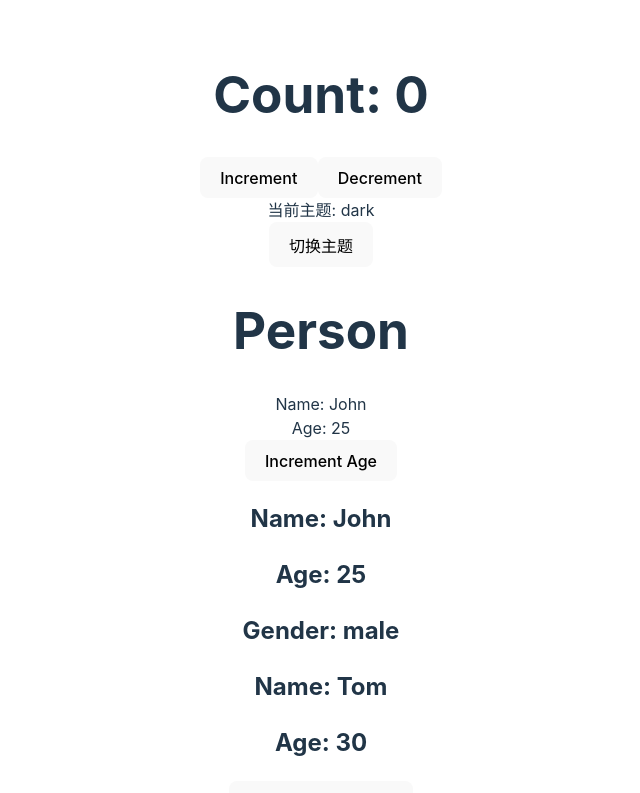
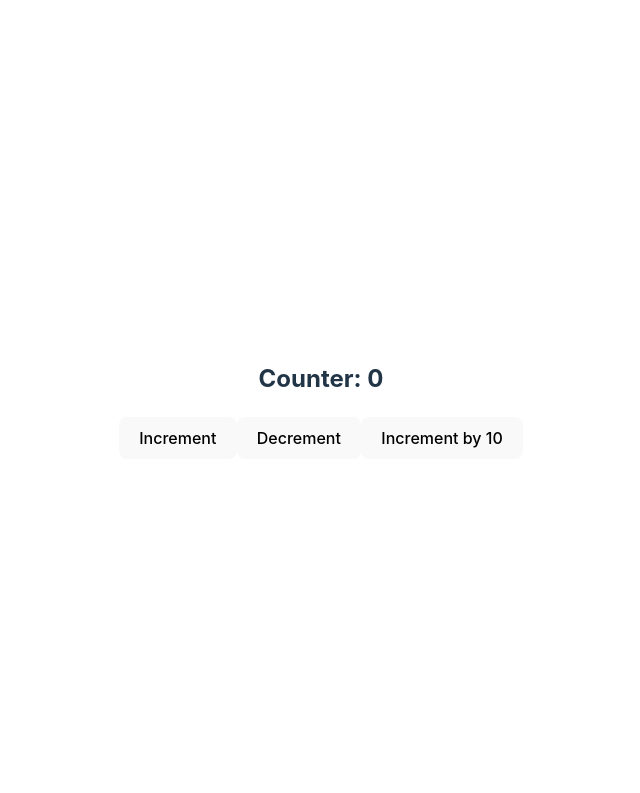
Before and after one commit to GuoXiCheng/react-sandbox, a React (Vite) app: page / in a window 1280 px wide. Shown: the top 793 px of the page, without its empty margins (319-959 px from the left). Built offline with nearby package versions, Linux system fonts and the light colour scheme.

Commit message:
add redux-demo

```diff
--- a/package.json
+++ b/package.json
@@ -10,8 +10,10 @@
     "preview": "vite preview"
   },
   "dependencies": {
+    "@reduxjs/toolkit": "^2.2.3",
     "react": "^18.2.0",
     "react-dom": "^18.2.0",
+    "react-redux": "^9.1.0",
     "styled-components": "^6.1.8"
   },
   "devDependencies": {
--- a/src/App.tsx
+++ b/src/App.tsx
@@ -1,6 +1,7 @@
-import './App.css'
-import HookDemo from './pages/hook-demo'
-import StateDemo from './pages/state-demo'
+import "./App.css";
+import HookDemo from "./pages/hook-demo";
+import ReduxDemo from "./pages/redux-demo";
+import StateDemo from "./pages/state-demo";
 
 function App() {
     // const [count, setCount] = useState(0)
@@ -10,7 +11,8 @@
             {/* <JSXDemo /> */}
             {/* <StylesDemo /> */}
             {/* <HookDemo /> */}
-      <StateDemo />
+            {/* <StateDemo /> */}
+            <ReduxDemo />
             {/* <div>
         <a href="https://vitejs.dev" target="_blank">
           <img src={viteLogo} className="logo" alt="Vite logo" />
@@ -32,7 +34,7 @@
         Click on the Vite and React logos to learn more
       </p> */}
         </>
-  )
+    );
 }
 
-export default App
+export default App;
--- /dev/null
+++ b/src/pages/redux-demo/Counter.tsx
@@ -0,0 +1,35 @@
+import { useDispatch, useSelector } from "react-redux";
+import { decrement, increment, incrementByAmount } from "./slice";
+
+export default function Counter() {
+    const count = useSelector(
+        (state: { counter: { value: number } }) => state.counter.value
+    );
+    const dispatch = useDispatch();
+
+    return (
+        <div>
+            <h2>Counter: {count}</h2>
+            <div>
+                <button
+                    aria-label="Increment value"
+                    onClick={() => dispatch(increment())}
+                >
+                    Increment
+                </button>
+                <button
+                    aria-label="Decrement value"
+                    onClick={() => dispatch(decrement())}
+                >
+                    Decrement
+                </button>
+                <button
+                    aria-label="Increment by 10"
+                    onClick={() => dispatch(incrementByAmount(10))}
+                >
+                    Increment by 10
+                </button>
+            </div>
+        </div>
+    );
+}
--- /dev/null
+++ b/src/pages/redux-demo/index.tsx
@@ -0,0 +1,11 @@
+import { Provider } from "react-redux";
+import { store } from "./store";
+import Counter from "./Counter";
+
+export default function ReduxDemo() {
+    return (
+        <Provider store={store}>
+            <Counter />
+        </Provider>
+    );
+}
--- /dev/null
+++ b/src/pages/redux-demo/slice.ts
@@ -0,0 +1,23 @@
+import { createSlice } from "@reduxjs/toolkit";
+
+export const counterSlice = createSlice({
+    name: "counter",
+    initialState: {
+        value: 0,
+    },
+    reducers: {
+        increment: (state) => {
+            state.value += 1;
+        },
+        decrement: (state) => {
+            state.value -= 1;
+        },
+        incrementByAmount: (state, action) => {
+            state.value += action.payload;
+        },
+    },
+});
+
+export const { increment, decrement, incrementByAmount } = counterSlice.actions;
+
+export default counterSlice.reducer;
--- /dev/null
+++ b/src/pages/redux-demo/store.ts
@@ -0,0 +1,8 @@
+import { configureStore } from "@reduxjs/toolkit";
+import counterReducer from "./slice";
+
+export const store = configureStore({
+    reducer: {
+        counter: counterReducer,
+    },
+});
```
Also changed, not shown: 1 other file (tests, documents, lock files or other folders). Lines whose indentation alone changed are shown as unchanged.
